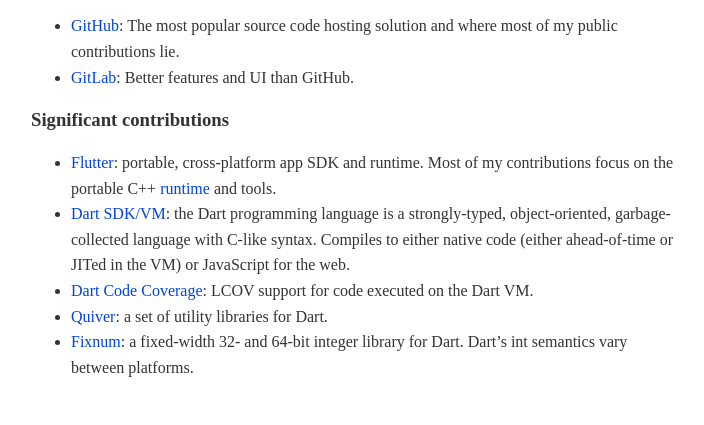
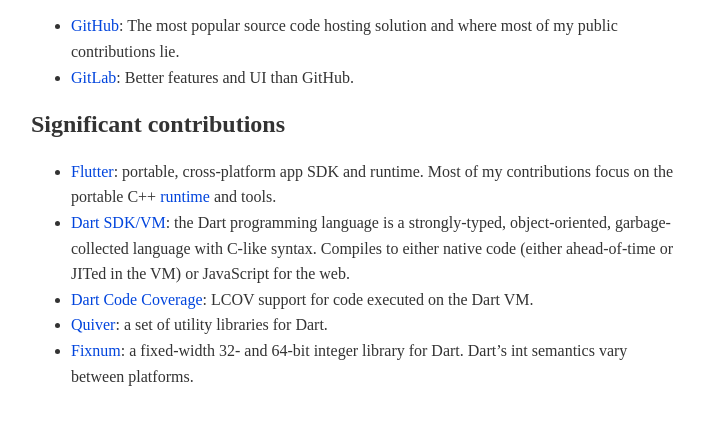
Before and after one commit to cbracken/chris.bracken.jp, a plain HTML site: page code/index.html in a window 1280 px wide. Shown: the part 217-642 px from the top of the page, without its empty margins (284-988 px from the left). Drawn offline with Linux system fonts and the light colour scheme.

Commit message:
Publish site

```diff
--- a/code/index.html
+++ b/code/index.html
@@ -41,7 +41,7 @@ hosting solution and where most of my public contributions lie.</li>
 <li><a href="https://gitlab.com/cbracken/">GitLab</a>: Better features and UI than
 GitHub.</li>
 </ul>
-<h3 id="significant-contributions">Significant contributions</h3>
+<h2 id="significant-contributions">Significant contributions</h2>
 <ul>
 <li><a href="https://github.com/flutter/flutter/">Flutter</a>: portable,
 cross-platform app SDK and runtime. Most of my contributions focus on
```
